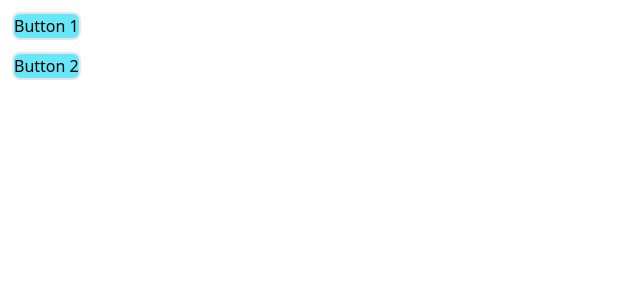
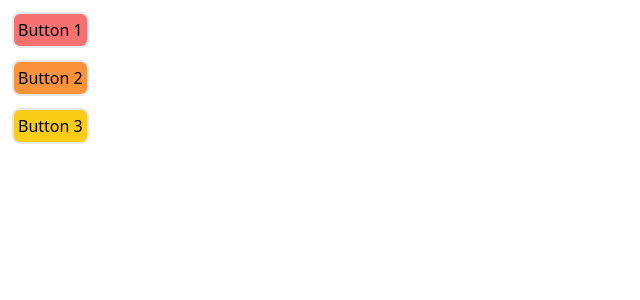
Before and after one commit to soAcademy/workshop-state-and-event, a React (Create React App) app: page / in a window 1280 px wide. Shown: the top 300 px of the page, without its empty margins (0-640 px from the left). Built offline with nearby package versions, Linux system fonts and the light colour scheme.

Commit message:
feat: Event3

```diff
--- a/src/App.js
+++ b/src/App.js
@@ -29,13 +29,14 @@
 
 import Event1 from "./Events/Event1";
 import Event2 from "./Events/Event2";
+import Event3 from "./Events/Event3";
 
 const App = () => {
   return (
     <div>
       <Event1 />
       <Event2 />
-      {/* <Event3 /> */}
+      <Event3 />
       {/* <Event4 /> */}
       {/* <Event5 /> */}
       {/* <Event6 /> */}
--- a/src/Events/Event1.js
+++ b/src/Events/Event1.js
@@ -5,7 +5,7 @@ const Event1 = () => {
     <div className="m-3">
       {" "}
       <button
-        className="bg-cyan-300 border-2 rounded-lg"
+        className="bg-red-400 border-2 rounded-lg p-1"
         onClick={() => console.log("Hello 1")}
       >
         Button 1
--- a/src/Events/Event2.js
+++ b/src/Events/Event2.js
@@ -6,7 +6,7 @@ const Event2 = () => {
   return (
     <div className="m-3">
       <button
-        className="bg-cyan-300 border-2 rounded-lg"
+        className="bg-orange-400 border-2 rounded-lg p-1"
         onClick={() => hello2()}
       >
         Button 2
--- /dev/null
+++ b/src/Events/Event3.js
@@ -0,0 +1,15 @@
+import React from "react";
+
+const Event3 = () => {
+  const hello3 = () => console.log("Hello 3");
+
+  return (
+    <div className="m-3">
+      <button className="bg-yellow-400 border-2 rounded-lg p-1" onClick={hello3}>
+        Button 3
+      </button>
+    </div>
+  );
+};
+
+export default Event3;
```
